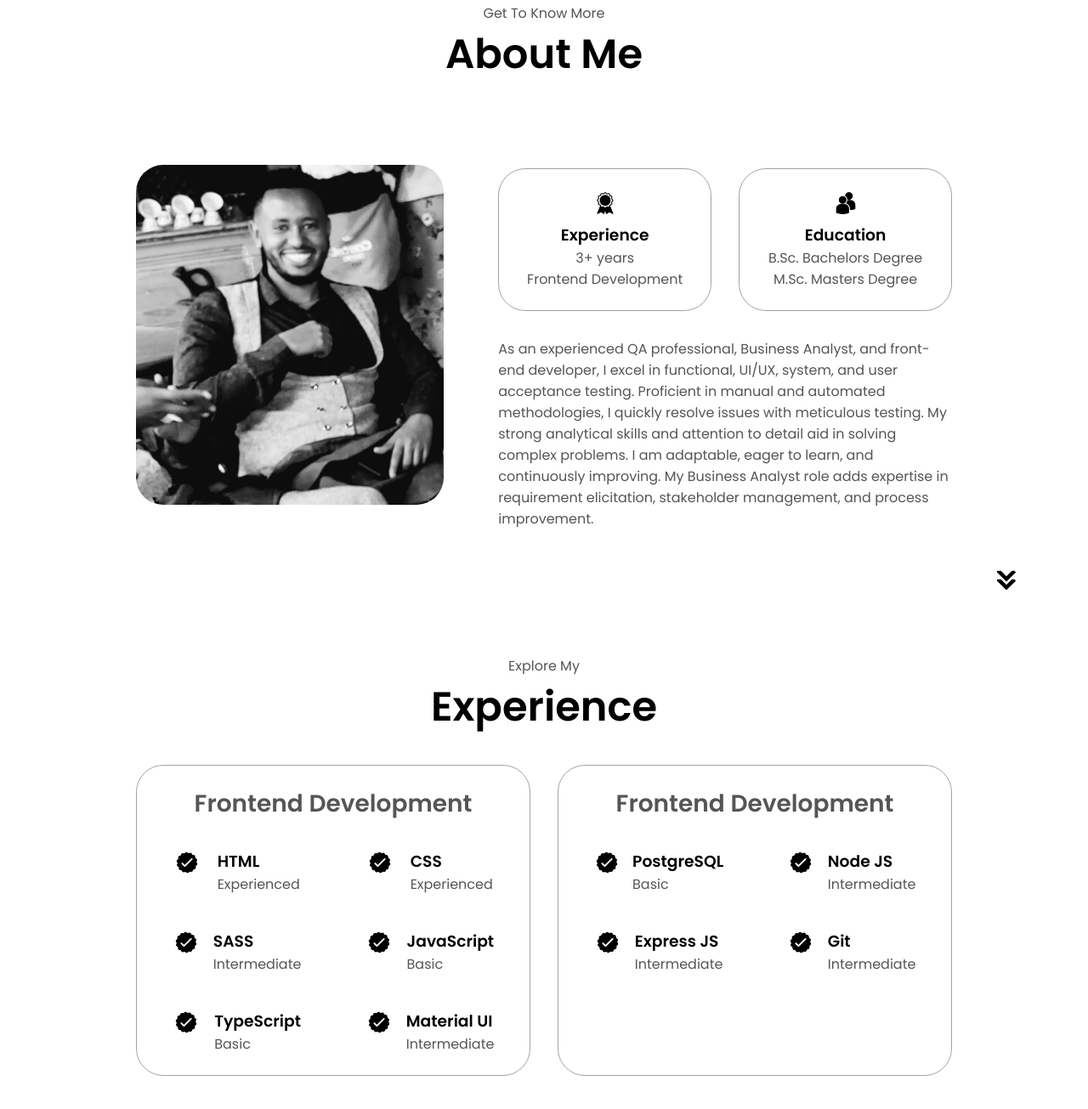
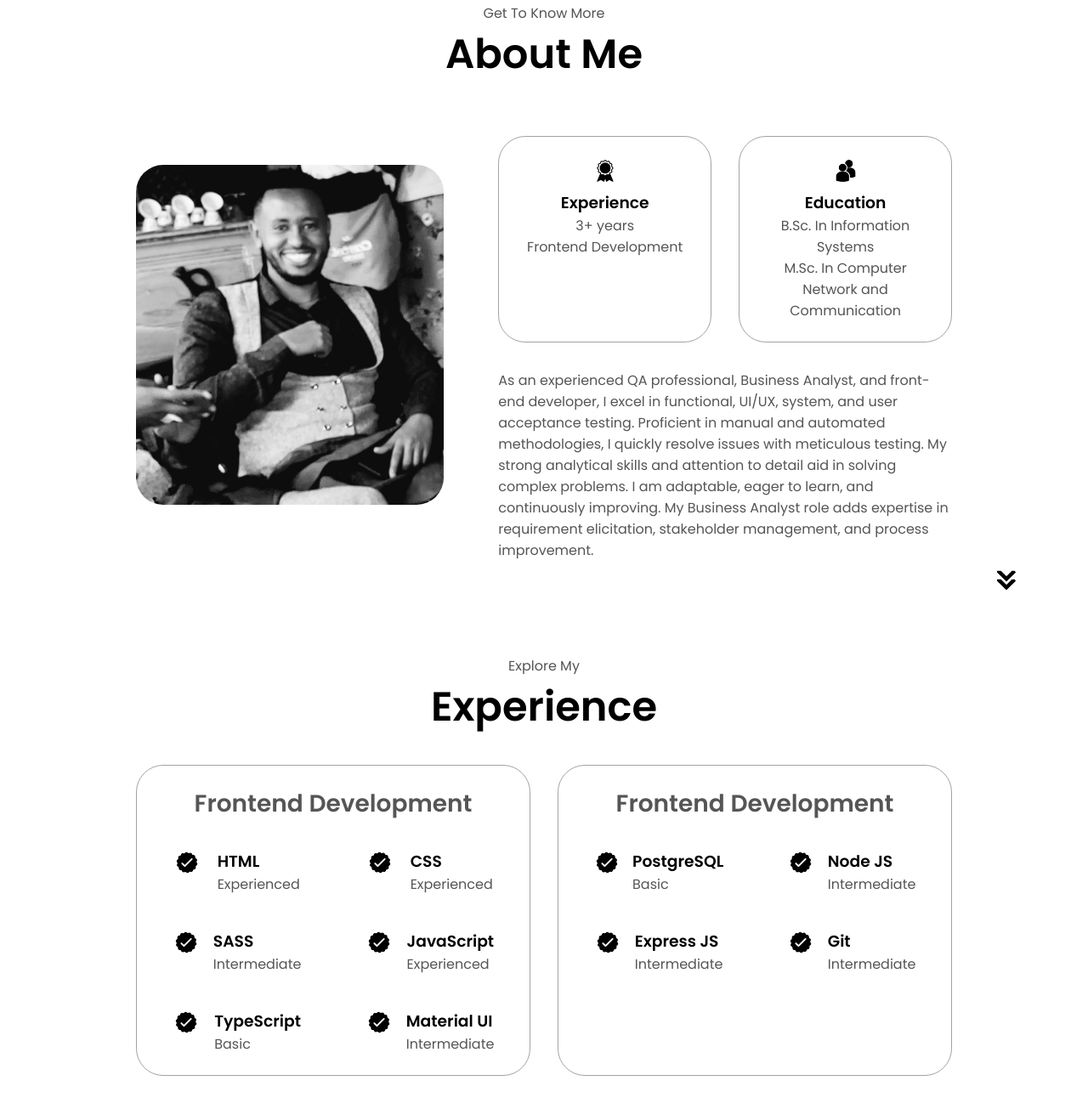
Before and after one commit to nahdes/html-css-js-portfolio-, a plain HTML site: page index.html in a window 1280 px wide. Shown: the part 925-2230 px from the top of the page at 85% size. Drawn offline with Linux system fonts and the light colour scheme.

Commit message:
Update index.html

```diff
--- a/index.html
+++ b/index.html
@@ -100,7 +100,7 @@
                   class="icon"
                 />
                 <h3>Education</h3>
-                <p>B.Sc. Bachelors Degree<br />M.Sc. Masters Degree</p>
+                <p>B.Sc. In Information Systems <br />M.Sc. In Computer Network and Communication </p>
               </div>
             </div>
             <div class="text-container">
@@ -166,7 +166,7 @@
                   />
                   <div>
                     <h3>JavaScript</h3>
-                    <p>Basic</p>
+                    <p>Experienced</p>
                   </div>
                 </article>
                 <article>
```
